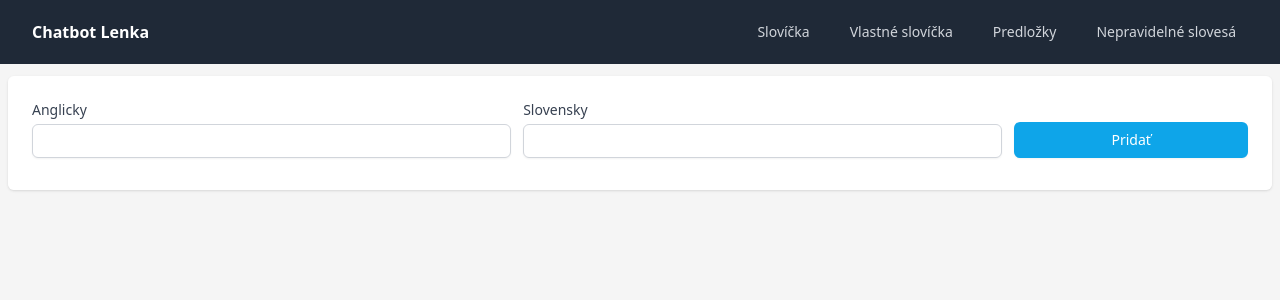
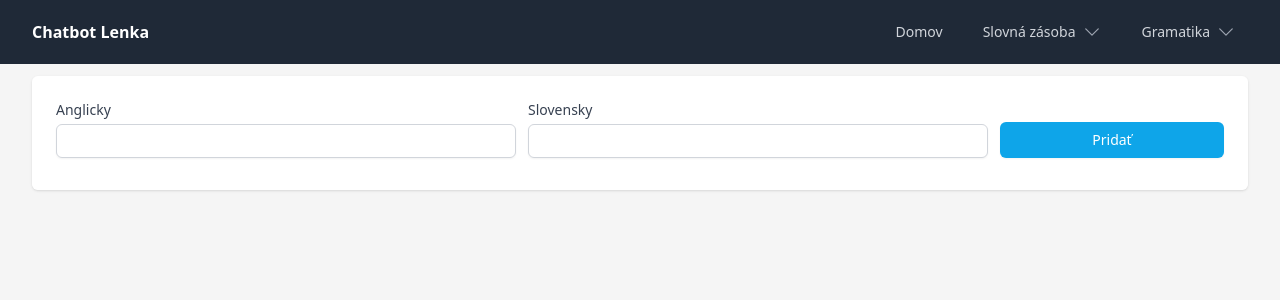
Before and after one commit to Hurtis/lenka-frontend, a Vue app: page /edit-custom-words in a window 1280 px wide. Shown: the top 300 px of the page. Built offline with nearby package versions, Linux system fonts and the light colour scheme.

Commit message:
Custom Dropdown menu

```diff
--- a/src/App.vue
+++ b/src/App.vue
@@ -7,6 +7,5 @@
 
 <script setup>
 import { RouterView } from "vue-router";
-//import NewHeader from "@/components/ui/NewHeader.vue";
 import TheHeader from "@/components/ui/TheHeader.vue";
 </script>
--- a/src/components/chat/ChatWindow.vue
+++ b/src/components/chat/ChatWindow.vue
@@ -30,7 +30,6 @@
 import ChatMessage from "@/components/chat/ChatMessage.vue";
 import SuggestButtons from "@/components/chat/SuggestButtons.vue";
 import ChatForm from "@/components/chat/ChatForm.vue";
-import SecondHeader from "@/components/ui/SecondHeader.vue";
 import { useFetchLocal } from "@/composable/useFetchLocal.js";
 import { reactive, onMounted } from "vue";
 const { settings } = defineProps(["settings"]);
--- /dev/null
+++ b/src/components/ui/DropdownBtn.vue
@@ -0,0 +1,47 @@
+<template>
+  <div
+    class="relative inline-block text-left"
+    @click="open = !open"
+    ref="componentRef"
+  >
+    <div>
+      <button
+        type="button"
+        class="inline-flex w-full justify-center gap-x-1.5 text-gray-300 hover:bg-gray-700 hover:text-white px-3 py-2 rounded-md text-sm font-medium"
+        id="menu-button"
+        aria-expanded="true"
+        aria-haspopup="true"
+      >
+        {{ content.title }}
+        <ChevronDownIcon class="h-5 w-5 flex-none text-gray-400" />
+      </button>
+    </div>
+
+    <div
+      v-if="open"
+      class="absolute right-0 z-10 mt-2 w-56 origin-top-right rounded-md bg-white shadow-lg ring-1 ring-black ring-opacity-5 focus:outline-none"
+    >
+      <div class="py-1" role="none">
+        <RouterLink
+          v-for="(item, index) in content.items"
+          :key="index"
+          :to="item.to"
+          class="text-gray-700 block px-4 py-2 text-sm hover:bg-gray-100"
+          >{{ item.text }}</RouterLink
+        >
+      </div>
+    </div>
+  </div>
+</template>
+
+<script setup>
+import { ChevronDownIcon } from "@heroicons/vue/24/outline";
+import useDetectOutsideClick from "@/composable/useDetectOutsideClick.js";
+import { ref } from "vue";
+const { content } = defineProps(["content"]);
+const componentRef = ref();
+const open = ref(false);
+useDetectOutsideClick(componentRef, () => {
+  open.value = false;
+});
+</script>
--- /dev/null
+++ b/src/components/ui/MenuAccordeon.vue
@@ -0,0 +1,29 @@
+<template>
+  <div>
+    <button
+      class="flex w-full items-center justify-between text-gray-300 hover:bg-gray-700 hover:text-white px-3 py-2 rounded-md text-sm font-medium"
+      ref="componentRef"
+      @click="open = !open"
+    >
+      {{ content.title }}
+      <ChevronDownIcon class="h-5 w-5 flex-none text-gray-400" />
+    </button>
+    <div v-if="open" @click="$emit('sendCloseMenu')">
+      <RouterLink
+        v-for="(item, index) in content.items"
+        :key="index"
+        :to="item.to"
+        class="block text-gray-300 hover:bg-gray-700 hover:text-white py-2 pl-6 rounded-md text-sm font-medium"
+        >{{ item.text }}</RouterLink
+      >
+    </div>
+  </div>
+</template>
+
+<script setup>
+import { ref } from "vue";
+import { ChevronDownIcon } from "@heroicons/vue/24/outline";
+const { content } = defineProps(["content"]);
+const componentRef = ref(null);
+const open = ref(false);
+</script>
--- a/src/components/ui/SecondHeader.vue
+++ /dev/null
@@ -1,14 +0,0 @@
-<template>
-  <header class="bg-white shadow fixed w-full top-16">
-    <div class="mx-auto max-w-7xl py-4 px-4 sm:px-6 lg:px-8">
-      <div class="flex justify-between">
-        <h3 class="py-2 text-md font-semibold tracking-tight text-gray-900">
-          Skóre: 2/3
-        </h3>
-      </div>
-    </div>
-  </header>
-</template>
-
-<script setup>
-</script>
--- a/src/components/ui/TheHeader.vue
+++ b/src/components/ui/TheHeader.vue
@@ -11,37 +11,15 @@
             <button
               type="button"
               class="inline-flex items-center justify-center rounded-md p-2 text-gray-400 hover:bg-gray-700 hover:text-white focus:outline-none focus:ring-2 focus:ring-inset focus:ring-white"
-              @click="menu.open = !menu.open"
+              @click="open = !open"
             >
               <span class="sr-only">Open main menu</span>
-              <svg
-                :class="`h-6 w-6 ${menu.open ? 'hidden' : 'block'}`"
-                fill="none"
-                viewBox="0 0 24 24"
-                stroke-width="1.5"
-                stroke="currentColor"
-              >
-                <path
-                  stroke-linecap="round"
-                  stroke-linejoin="round"
-                  d="M3.75 6.75h16.5M3.75 12h16.5m-16.5 5.25h16.5"
+              <Bars3Icon
+                :class="`h-6 w-6 text-white ${open ? 'hidden' : 'block'}`"
               />
-              </svg>
-
-              <svg
-                :class="`h-6 w-6 ${menu.open ? 'block' : 'hidden'}`"
-                fill="none"
-                viewBox="0 0 24 24"
-                stroke-width="1.5"
-                stroke="currentColor"
-                aria-hidden="true"
-              >
-                <path
-                  stroke-linecap="round"
-                  stroke-linejoin="round"
-                  d="M6 18L18 6M6 6l12 12"
+              <XMarkIcon
+                :class="`h-6 w-6 text-white ${open ? 'block' : 'hidden'}`"
               />
-              </svg>
             </button>
           </div>
           <div
@@ -49,14 +27,13 @@
           >
             <div class="hidden md:ml-6 md:block">
               <div class="flex space-x-4">
-                <!-- Current: "bg-gray-900 text-white", Default: "text-gray-300 hover:bg-gray-700 hover:text-white" -->
                 <RouterLink
-                  v-for="(item, index) in menu.items"
-                  :key="index"
-                  :to="item.to"
+                  to="/"
                   class="text-gray-300 hover:bg-gray-700 hover:text-white px-3 py-2 rounded-md text-sm font-medium"
-                  >{{ item.text }}</RouterLink
+                  >Domov</RouterLink
                 >
+                <DropdownBtn :content="menu.words" />
+                <DropdownBtn :content="menu.grammar" />
               </div>
             </div>
           </div>
@@ -71,18 +48,27 @@
         leave-from-class="opacity-100 translate-y-0"
         leave-to-class="opacity-0 translate-y-1"
       >
-        <div :class="`md:hidden ${menu.open ? 'active' : 'hidden'}`">
-          <div class="space-y-1 px-2 pt-2 pb-3">
+        <div :class="`md:hidden ${open ? 'active' : 'hidden'} pb-3`">
+          <div class="space-y-1 px-2 pt-2">
             <!-- Current: "bg-gray-900 text-white", Default: "text-gray-300 hover:bg-gray-700 hover:text-white" -->
             <RouterLink
-              v-for="(item, index) in menu.items"
-              :key="index"
-              :to="item.to"
-              @click="menu.open = !menu.open"
-              class="text-gray-300 hover:bg-gray-700 hover:text-white block px-3 py-2 rounded-md text-base font-medium"
-              aria-current="page"
-              >{{ item.text }}</RouterLink
+              to="/"
+              class="block text-gray-300 hover:bg-gray-700 hover:text-white px-3 py-2 rounded-md text-sm font-medium"
+              @click="open = false"
+              >Domov</RouterLink
             >
+          </div>
+          <div class="space-y-1 px-2">
+            <MenuAccordeon
+              :content="menu.words"
+              @sendCloseMenu="open = false"
+            />
+          </div>
+          <div class="space-y-1 px-2">
+            <MenuAccordeon
+              :content="menu.grammar"
+              @sendCloseMenu="open = false"
+            />
           </div>
         </div>
       </transition>
@@ -92,23 +78,29 @@
 
 <script setup>
 import { RouterLink } from "vue-router";
-import { reactive } from "vue";
-
+import { reactive, ref, onMounted } from "vue";
+import { Bars3Icon, XMarkIcon } from "@heroicons/vue/24/outline";
+import DropdownBtn from "@/components/ui/DropdownBtn.vue";
+import MenuAccordeon from "@/components/ui/MenuAccordeon.vue";
+const open = ref(false);
 let menu = reactive({
-  open: false,
+  words: {
+    title: "Slovná zásoba",
     items: [
-    { text: "Slovíčka", to: "/words" },
-    { text: "Vlastné slovíčka", to: "/custom-words" },
+      { text: "Slová podľa tém", to: "/words" },
+      { text: "Vlastné slová", to: "/custom-words" },
+      { text: "Upraviť vlastné slová", to: "/edit-custom-words" },
+    ],
+  },
+  grammar: {
+    title: "Gramatika",
+    items: [
       { text: "Predložky", to: "/prepositions" },
       { text: "Nepravidelné slovesá", to: "/irregular-verbs" },
     ],
+  },
 });
+function closeMenu(text) {
+  console.log(text);
+}
 </script>
-<style lang="scss" scoped>
-.router-link-active {
-  background-color: rgb(17 24 39);
-}
-.brand.router-link-active {
-  background-color: none;
-}
-</style>
--- /dev/null
+++ b/src/composable/useDetectOutsideClick.js
@@ -0,0 +1,24 @@
+import { onBeforeUnmount, onMounted } from "vue";
+
+export default function useDetectOutsideClick(component, callback) {
+  if (!component) return;
+  const listener = (event) => {
+    if (
+      event.target !== component.value &&
+      event.composedPath().includes(component.value)
+    ) {
+      return;
+    }
+    if (typeof callback === "function") {
+      callback();
+    }
+  };
+  onMounted(() => {
+    window.addEventListener("click", listener);
+  });
+  onBeforeUnmount(() => {
+    window.removeEventListener("click", listener);
+  });
+
+  return { listener };
+}
--- a/src/views/CustomView.vue
+++ b/src/views/CustomView.vue
@@ -5,9 +5,7 @@
 </template>
 
 <script setup>
-import SecondHeader from "@/components/ui/SecondHeader.vue";
 import ChatWindow from "@/components/chat/ChatWindow.vue";
-//import { reactive, onMounted } from "vue";
 
 let localitems = JSON.parse(localStorage.getItem("customWords"));
 let myMessage = {};
--- a/src/views/EditWordsView.vue
+++ b/src/views/EditWordsView.vue
@@ -1,5 +1,5 @@
 <template>
-  <div class="chat-container py-8 px-2 mx-auto">
+  <div class="py-8 mx-auto max-w-7xl px-6 lg:px-8">
     <h3 class="font-bold mb-5">Pridaj si vlastné slovičko</h3>
     <form @submit.prevent="addNewWord()">
       <div class="overflow-hidden shadow sm:rounded-md mb-4">
```
Lines whose indentation alone changed are shown as unchanged.
